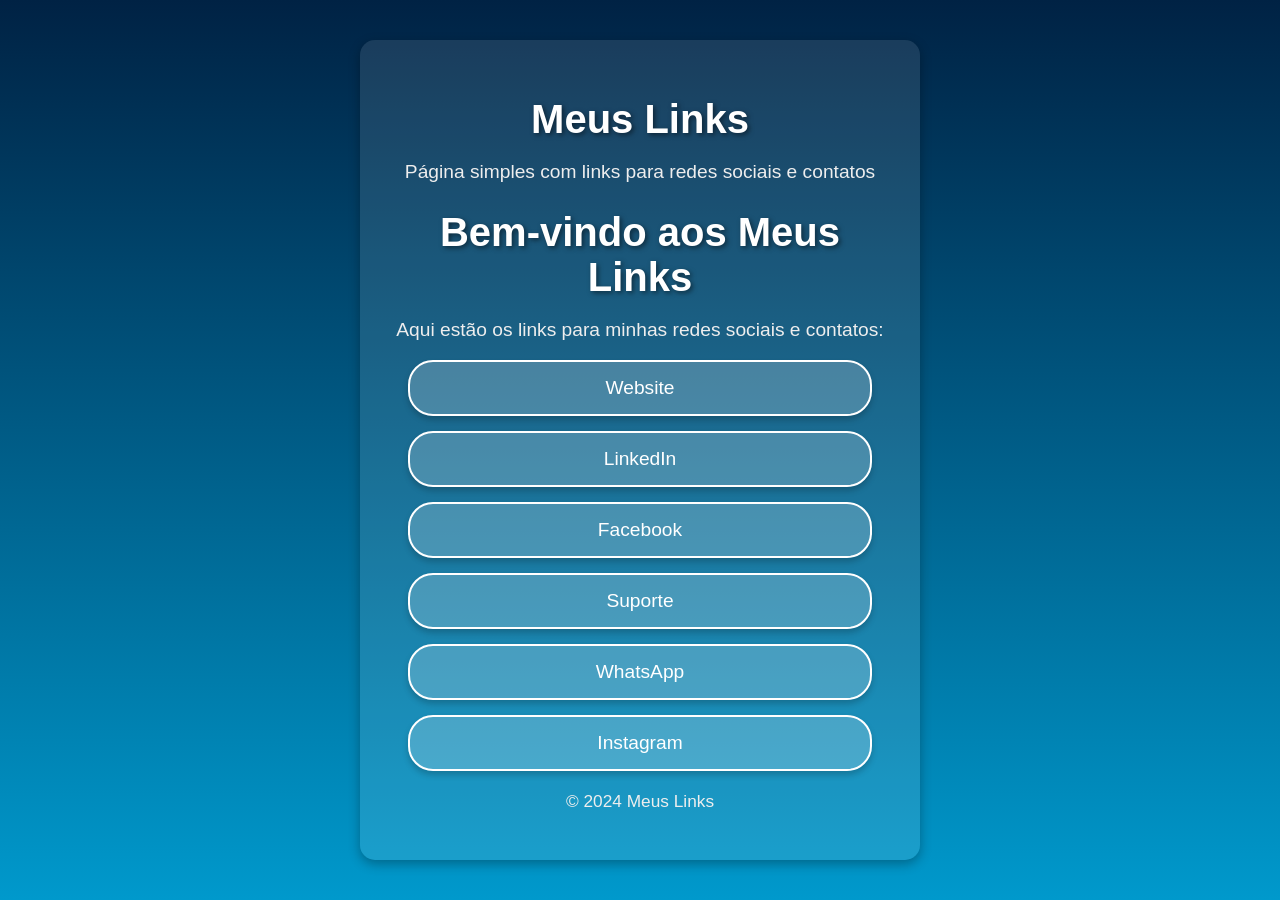
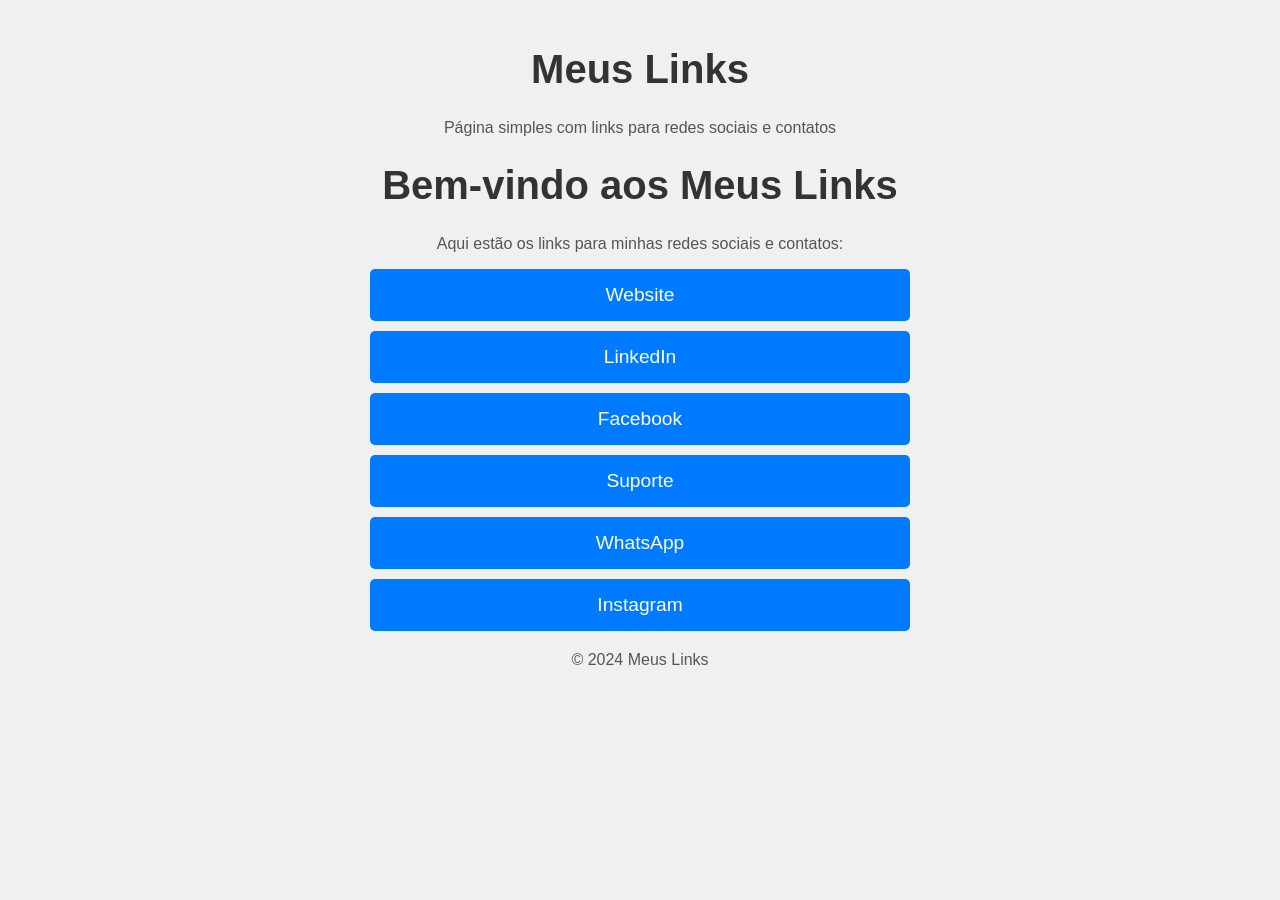
Before and after one commit to jesscatt/Jessika.rodrigues, a Jekyll site: the page built from index.md, in a window 1280 px wide. Built offline with Jekyll 4.4.1, drawn with Linux system fonts in a browser that asks for light colours.

Commit message:
Update style.css

```diff
--- a/assets/style.css
+++ b/assets/style.css
@@ -1,188 +1,56 @@
-/* assets/style.css */
 /* assets/style.css */
 
-/* Aplicando um fundo degradê no corpo */
 body {
   font-family: Arial, sans-serif;
-  background: linear-gradient(to bottom, #003366, #00ccff);
+  background-color: #f0f0f0;
   margin: 0;
   padding: 0;
-  height: 100vh; /* Preencher toda a altura da tela */
-  display: flex;
-  justify-content: center;
-  align-items: center;
 }
 
 .container {
-  max-width: 500px;
-  margin: auto;
+  max-width: 600px;
+  margin: 0 auto;
   text-align: center;
   padding: 20px;
-  background-color: rgba(255, 255, 255, 0.1); /* Fundo transparente */
-  border-radius: 15px; /* Bordas arredondadas */
-  box-shadow: 0 4px 8px rgba(0, 0, 0, 0.2); /* Sombra suave */
 }
 
-/* Estilizando o cabeçalho */
 header {
   margin-bottom: 20px;
 }
 
 h1 {
   font-size: 2.5em;
-  color: #fff;
-  margin-bottom: 10px;
+  color: #333;
 }
 
 p {
-  color: #eee;
-  font-size: 1.2em;
+  color: #555;
 }
 
-/* Estilo dos botões */
 .button-container {
   display: flex;
   flex-direction: column;
-  gap: 15px; /* Espaçamento entre os botões */
+  gap: 10px;
   align-items: center;
 }
 
 .button {
   text-decoration: none;
   padding: 15px 30px;
-  background-color: rgba(255, 255, 255, 0.2);
+  background-color: #007bff;
   color: white;
   font-size: 1.2em;
-  border: 2px solid white;
-  border-radius: 25px; /* Borda arredondada */
-  width: 100%; /* Preencher toda a largura do container */
-  max-width: 400px; /* Limitar a largura dos botões */
-  transition: all 0.3s ease;
+  border-radius: 5px;
+  transition: background-color 0.3s ease;
+  width: 80%;
+  text-align: center;
 }
 
 .button:hover {
-  background-color: rgba(255, 255, 255, 0.3); /* Efeito hover com mais destaque */
-  color: white;
-  transform: translateY(-2px); /* Efeito de levantar o botão ao passar o mouse */
+  background-color: #0056b3;
 }
 
 footer {
   margin-top: 20px;
-  color: #ccc;
-  font-size: 0.9em;
+  color: #777;
 }
-
-
-/* Aplicando um fundo degradê dinâmico no corpo */
-body {
-  font-family: Arial, sans-serif;
-  background: linear-gradient(to bottom, #003366, #00ccff);
-  margin: 0;
-  padding: 0;
-  height: 100vh; /* Preencher toda a altura da tela */
-  display: flex;
-  justify-content: center;
-  align-items: center;
-  animation: gradientBackground 8s ease infinite; /* Animação de gradiente */
-}
-
-/* Animação suave para o fundo */
-@keyframes gradientBackground {
-  0% { background: linear-gradient(to bottom, #003366, #00ccff); }
-  50% { background: linear-gradient(to bottom, #002244, #0099cc); }
-  100% { background: linear-gradient(to bottom, #003366, #00ccff); }
-}
-
-.container {
-  max-width: 500px;
-  text-align: center;
-  padding: 30px;
-  background-color: rgba(255, 255, 255, 0.1);
-  border-radius: 15px;
-  box-shadow: 0 4px 12px rgba(0, 0, 0, 0.3); /* Sombra mais intensa */
-  opacity: 0;
-  transform: translateY(50px);
-  animation: fadeInUp 1.5s ease forwards; /* Animação de entrada suave */
-}
-
-/* Animação de fade in e deslocamento */
-@keyframes fadeInUp {
-  to {
-    opacity: 1;
-    transform: translateY(0);
-  }
-}
-
-/* Estilizando o cabeçalho com mais interatividade */
-header {
-  margin-bottom: 20px;
-}
-
-h1 {
-  font-size: 2.5em;
-  color: #fff;
-  margin-bottom: 10px;
-  text-shadow: 2px 2px 5px rgba(0, 0, 0, 0.5); /* Sombra no texto */
-}
-
-p {
-  color: #eee;
-  font-size: 1.2em;
-}
-
-/* Estilo dos botões com efeitos mais interativos */
-.button-container {
-  display: flex;
-  flex-direction: column;
-  gap: 15px;
-  align-items: center;
-}
-
-.button {
-  text-decoration: none;
-  padding: 15px 30px;
-  background-color: rgba(255, 255, 255, 0.2);
-  color: white;
-  font-size: 1.2em;
-  border: 2px solid white;
-  border-radius: 25px;
-  width: 100%;
-  max-width: 400px;
-  transition: all 0.3s ease;
-  box-shadow: 0 4px 6px rgba(0, 0, 0, 0.2); /* Sombra suave nos botões */
-  position: relative;
-  overflow: hidden;
-}
-
-/* Efeito hover nos botões */
-.button:hover {
-  background-color: rgba(255, 255, 255, 0.4);
-  color: white;
-  box-shadow: 0 8px 12px rgba(0, 0, 0, 0.3); /* Sombra mais forte no hover */
-  transform: translateY(-5px); /* Elevar levemente no hover */
-}
-
-/* Efeito de brilho ao passar o mouse */
-.button::before {
-  content: '';
-  position: absolute;
-  top: -50%;
-  left: -50%;
-  width: 200%;
-  height: 200%;
-  background: radial-gradient(circle, rgba(255, 255, 255, 0.4), transparent 60%);
-  transform: translate(-50%, -50%) rotate(45deg);
-  transition: all 0.3s ease;
-  opacity: 0;
-}
-
-.button:hover::before {
-  opacity: 1;
-  transform: translate(-50%, -50%) rotate(0deg); /* Efeito de brilho */
-}
-
-footer {
-  margin-top: 20px;
-  color: #ccc;
-  font-size: 0.9em;
-}
```
